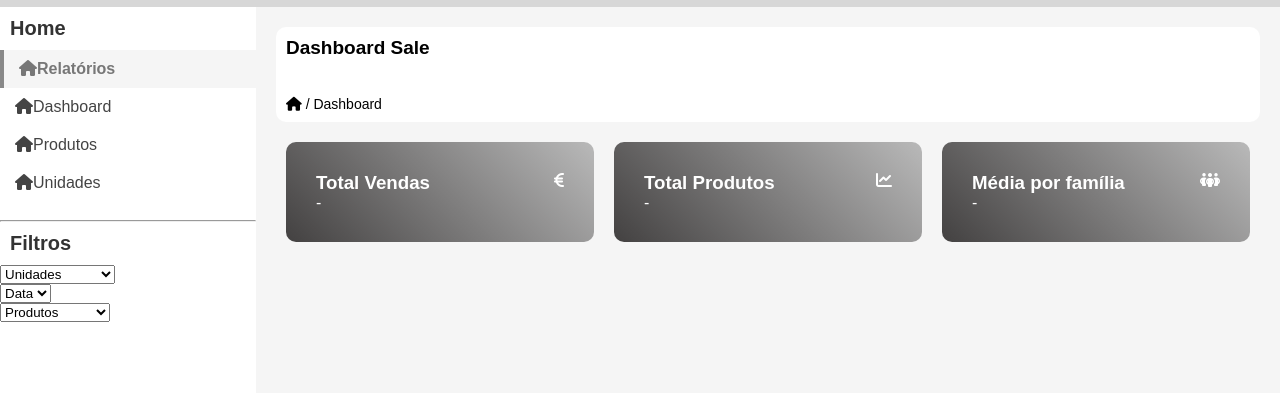
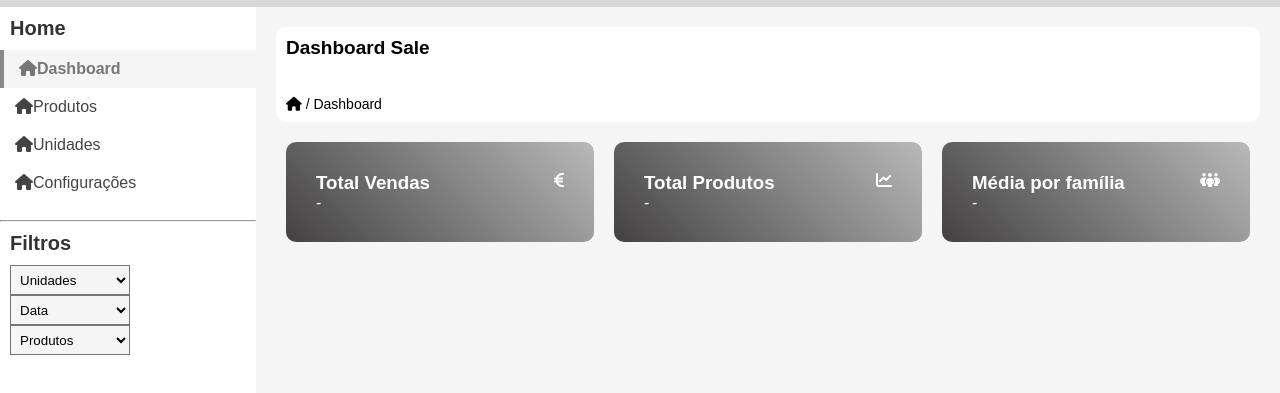
Before and after one commit to robertamsbrito/Dashboard-Zenith-Brunch-Cocktails, a plain HTML site: page dashboard.html in a window 1280 px wide. Shown: the part 47-440 px from the top of the page. Drawn offline with Linux system fonts and the light colour scheme.

Commit message:
newfilter

```diff
--- a/dashboard.html
+++ b/dashboard.html
@@ -26,33 +26,33 @@
     <section class="main">
         <div class="sidebar">
             <h3>Home</h3>
-            <a class="sidebar-active" href="#"><i class="fa-solid fa-house"></i>Relatórios</a>
-            <a href="#"><i class="fa-solid fa-house"></i>Dashboard</a>
+            <a class="sidebar-active" href="#"><i class="fa-solid fa-house"></i>Dashboard</a>
             <a href="#"><i class="fa-solid fa-house"></i>Produtos</a>
             <a href="#"><i class="fa-solid fa-house"></i>Unidades</a>
+            <a href="#"><i class="fa-solid fa-house"></i>Configurações</a>
             <br>
             <hr>
             <h3>Filtros</h3>
-            <select class="unidade" id="unidade">
-                <option selected>Unidades</option>
+            <select name="unidade" id="unidade">
+                <option selected class="unidade-options">Unidades</option>
                 <option value="1">Porto</option>
                 <option value="2">Norte Shopping</option>
                 <option value="3">Lisboa</option>
                 <option value="4">Madri</option>
                 <option value="5">Barcelona</option>
             </select>
-            <select class="data" id="data">
-                <option selected>Data</option>
+            <select name="data" id="data">
+                <option selected class="data-options">Data</option>
                 <option value="1">...</option>
             </select>
-            <select class="unidade" id="unidade">
-                <option selected>Produtos</option>
-                <option value="1">Todos</option>
-                <option value="2">Extras Comida</option>
-                <option value="3">Cocktails</option>
-                <option value="4">Mocktails</option>
-                <option value="5">Sobremesas</option>
-                <option value="6">Especiais</option>
+            <select name="unidade" id="unidade">
+                <option selected class="produto-options"><a href="#">Produtos</a></option>
+                <option value="1"><a href="#">Todos</a></option>
+                <option value="2"><a href="#">Extras Comida</a></option>
+                <option value="3"><a href="#">Cocktails</a></option>
+                <option value="4"><a href="#">Mocktails</a></option>
+                <option value="5"><a href="#">Sobremesas</a></option>
+                <option value="6"><a href="#">Especiais</a></option>
             </select>
         </div><!--sidebar-->
         <div class="content">
--- a/style.css
+++ b/style.css
@@ -144,9 +144,15 @@ header {
     font-size: 28px;
 }
 
-.unidade {
-    display: block;
+#unidade, #data {
     justify-content: space-around;
+    background-color: rgb(245, 245, 245);
+    list-style-position: outside;
+    padding: 5px;
+    width: 120px;
+    height: 30px;
+    margin: 0 10px;
+    font-family: Arial, Helvetica, sans-serif;
 }
 
 
```
